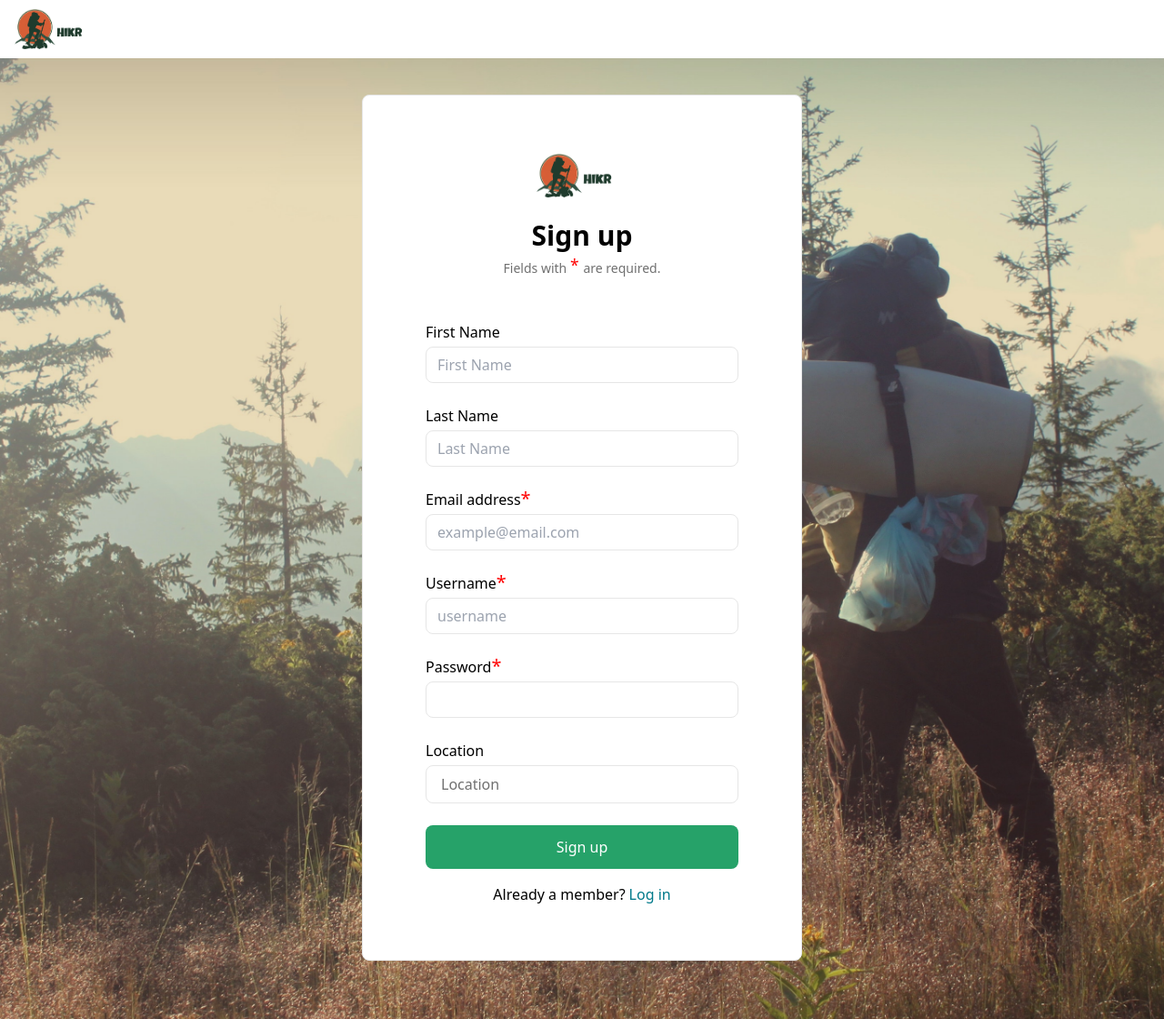
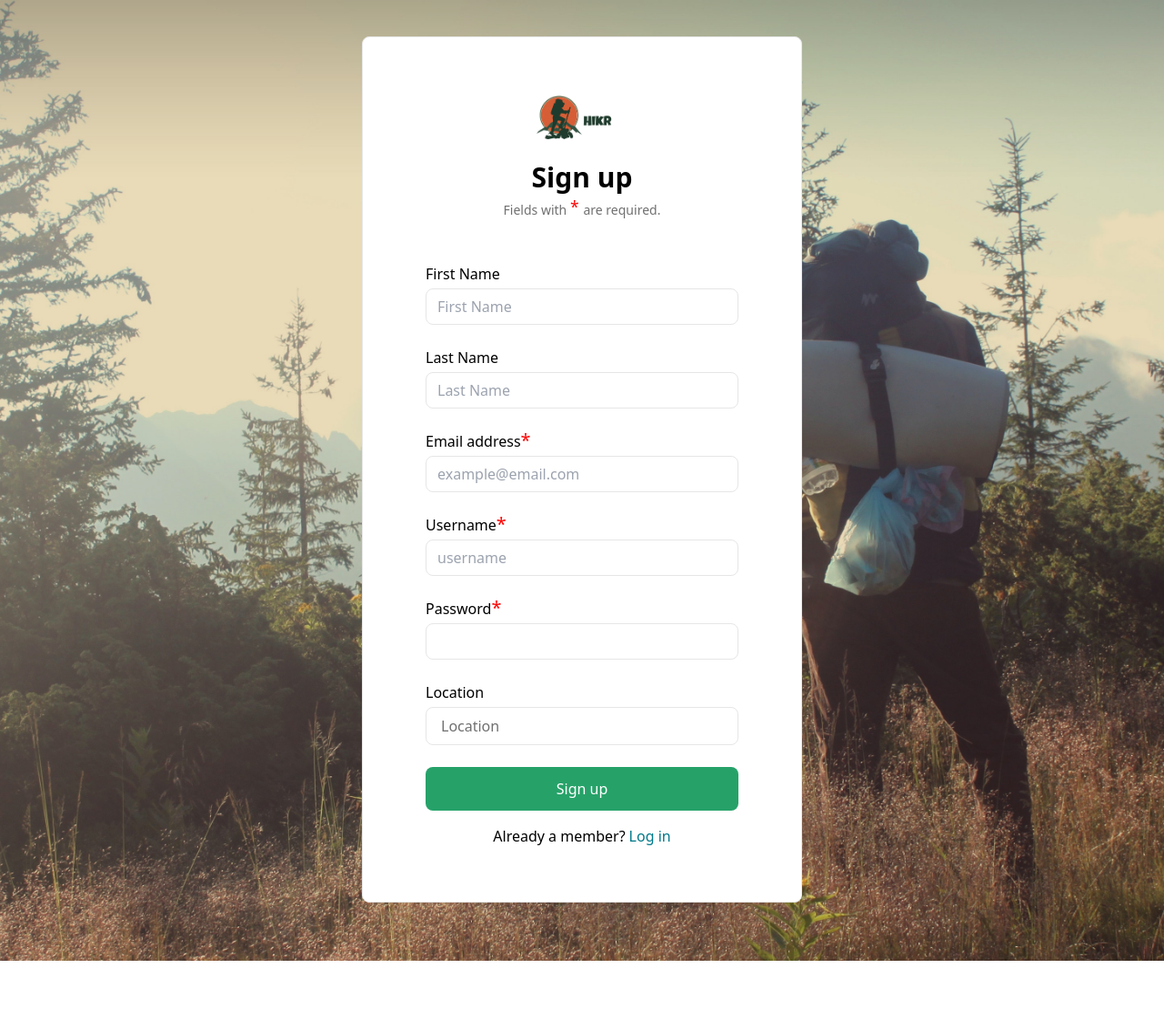
Before and after one commit to SKGakiria/Hikr, a Django app: template hikr/frontend/templates/sign-up.html in a window 1280 px wide. Shown: the whole page at 91% size. After the commit the page ends 1056 px from the top, so only its background shows below. Run offline with Django 4.2, Linux system fonts and the light colour scheme; the template is opened without the code that fills it, so the values that code supplies are empty; style sheets or scripts are compiled from the project's sources.

Commit message:
Update header for login and sign up pages

```diff
--- a/hikr/frontend/static/scripts/groups-list.js
+++ b/hikr/frontend/static/scripts/groups-list.js
@@ -14,7 +14,7 @@ async function fetchGroupsData (groupsUrl) {
         <div data-testid="group-card"
             class="py-3 border-t border-gray3 bg-white cursor-pointer flex flex-col"><a
                 class="flex hover:no-underline" data-element-name="-groupCard" href="/groups/${group.id}/">
-                <div class="d1xev8qx mr-4 relative hidden sm:block">
+                <div class="d1xev8qx mr-4 relative sm:block">
                   <img alt="${group.name}" loading="lazy" width="178" height="100" class="object-cover object-center rounded-md max-h-[178px]" style="color: transparent;" src="${group.image}"/>
                 </div>
                 <div class="flex flex-col overflow-hidden w-full">
@@ -37,7 +37,6 @@ async function fetchGroupsData (groupsUrl) {
             </a></div>
     </div>`;
     $('#groupListContainer').append(groupTile);
-    console.log(group.image);
   }
 }
 
--- a/hikr/frontend/static/scripts/home.js
+++ b/hikr/frontend/static/scripts/home.js
@@ -8,7 +8,7 @@ $(document).ready(function () {
 async function fetchEventsData (eventsUrl) {
   const data = await $.get(eventsUrl);
   // Iterate through the first 8 results from the API response
-  for (let i = 0; i < 8 && i < data.results.length; i++) {
+  for (let i = 0; i < 4 && i < data.results.length; i++) {
     const event = data.results[i];
     const eventOwner = await getFullUserName(event.owner);
     const eventParticipantsCount = await getParticipantsCount(event.id);
--- a/hikr/frontend/templates/login.html
+++ b/hikr/frontend/templates/login.html
@@ -30,12 +30,6 @@
 </head>
 
 <body class="font-body">
-    <header id="main_header" class="top-0 bg-white mb-10 xs:mb-0">
-        <div class="px-6 sm:px-4 xl:px-4 flex flex-col">
-            <div class="flex flex-row items-center justify-start d1ca6z13"><a href="/" aria-label="Hikr logo"><img
-                        src="{% static 'images/logo.png' %}" alt="Hikr logo" height="90" width="90"></a></div>
-        </div>
-    </header>
     <div class="flex flex-col flex-grow">
         <main id="main">
             <div class="flex flex-col items-center flex-grow">
--- a/hikr/frontend/templates/sign-up.html
+++ b/hikr/frontend/templates/sign-up.html
@@ -36,12 +36,6 @@
 </head>
 
 <body class="font-body">
-    <header id="main_header" class="top-0 bg-white mb-10 xs:mb-0">
-        <div class="px-6 sm:px-4 xl:px-4 flex flex-col">
-            <div class="flex flex-row items-center justify-start d1ca6z13"><a href="/" aria-label="Hikr logo"><img
-                        src="{% static 'images/logo.png' %}" alt="Hikr logo" height="90" width="90"></a></div>
-        </div>
-    </header>
     <div class="flex flex-col flex-grow">
         <main id="main">
             <div class="flex flex-col items-center flex-grow">
```
